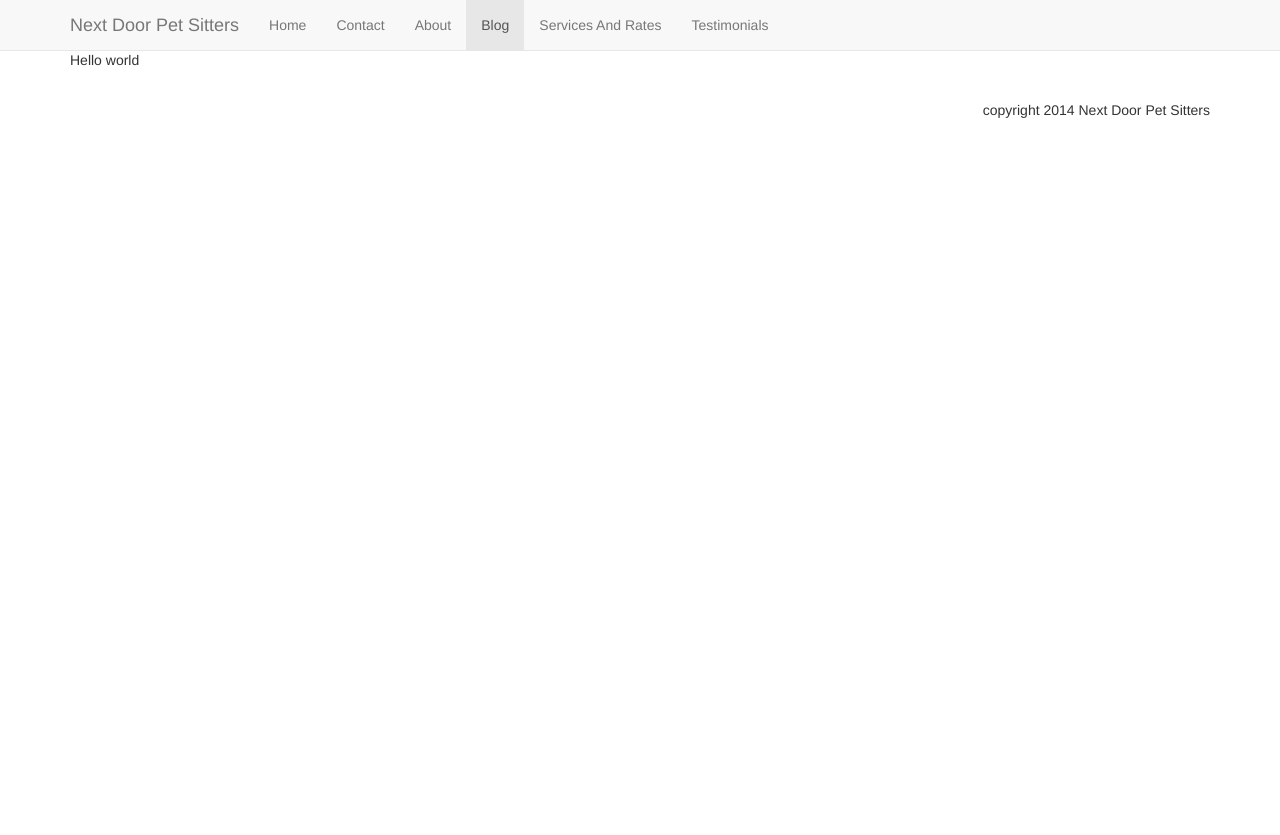
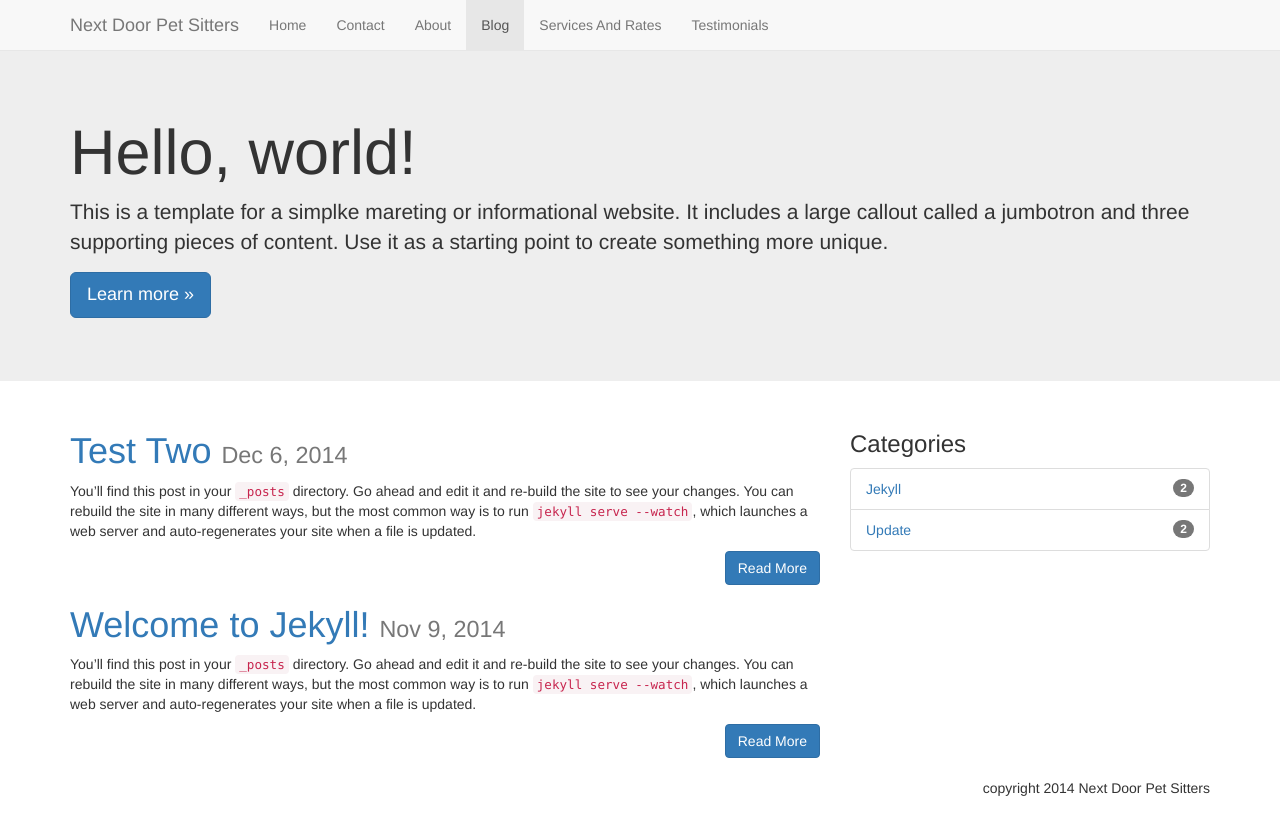
Before and after one commit to ndps/ndps.github.io, a Jekyll site: the page built from blog/index.html, in a window 1280 px wide. Shown: the top 835 px of the page. Built offline with Jekyll 4.4.1, drawn with Linux system fonts in a browser that asks for light colours; nearby versions of some CDN libraries.

Commit message:
master: add code for the blog

```diff
--- /dev/null
+++ b/_includes/blog_sidebar.html
@@ -0,0 +1,24 @@
+<div class="widget categories">
+  <div class="title">
+    <h3>Categories</h3>
+  </div>
+  <div class="widget_content">
+    <ul class="list-group">
+      {% assign tags_list = site.categories %}
+        {% if tags_list.first[0] == null %}
+          {% for tag in tags_list %}
+            <li class="list-group-item">
+              <a href="#{{ tag }}">{{ tag | capitalize }}</a><span class="badge">{{ site.tags[tag].size }}</span>
+            </li>
+          {% endfor %}
+        {% else %}
+          {% for tag in tags_list %}
+            <li class="list-group-item">
+              <a href="#{{ tag[0] }}">{{ tag[0] | capitalize }}</a><span class="badge">{{ tag[1].size }}</span>
+            </li>
+          {% endfor %}
+        {% endif %}
+      {% assign tags_list = nil %}
+    </ul>
+  </div>
+</div>
--- /dev/null
+++ b/_includes/fancy_title.html
@@ -0,0 +1,7 @@
+<div class="jumbotron fancy_title">
+  <div class="container">
+    <h1>Hello, world!</h1>
+    <p>This is a template for a simplke mareting or informational website. It includes a large callout called a jumbotron and three supporting pieces of content. Use it as a starting point to create something more unique.</p>
+    <p><a class="btn btn-primary btn-lg" href="#" role="button">Learn more »</a></p>
+  </div>
+</div>
--- /dev/null
+++ b/_layouts/blog.html
@@ -0,0 +1,27 @@
+---
+layout: blog
+---
+<!DOCTYPE html>
+<html>
+
+  {% include head.html %}
+
+  <body class="blog">
+    {% include header.html %}
+    {% include fancy_title.html %}
+    <div class="container">
+        <div class="row">
+          <div class="col-lg-8">
+            {{ content }}
+          </div>
+          <div class="col-lg-4">
+            {% include blog_sidebar.html %}
+          </div>
+        </div>
+    </div>
+
+    {% include footer.html %}
+
+  </body>
+
+</html>
--- /dev/null
+++ b/_posts/2014-12-06-test-two.markdown
@@ -0,0 +1,25 @@
+---
+layout: post
+title:  "Test Two"
+date:   2014-12-06 07:13:00
+categories: jekyll update
+---
+You’ll find this post in your `_posts` directory. Go ahead and edit it and re-build the site to see your changes. You can rebuild the site in many different ways, but the most common way is to run `jekyll serve --watch`, which launches a web server and auto-regenerates your site when a file is updated.
+
+To add new posts, simply add a file in the `_posts` directory that follows the convention `YYYY-MM-DD-name-of-post.ext` and includes the necessary front matter. Take a look at the source for this post to get an idea about how it works.
+
+Jekyll also offers powerful support for code snippets:
+
+{% highlight ruby %}
+def print_hi(name)
+  puts "Hi, #{name}"
+end
+print_hi('Tom')
+#=> prints 'Hi, Tom' to STDOUT.
+{% endhighlight %}
+
+Check out the [Jekyll docs][jekyll] for more info on how to get the most out of Jekyll. File all bugs/feature requests at [Jekyll’s GitHub repo][jekyll-gh]. If you have questions, you can ask them on [Jekyll’s dedicated Help repository][jekyll-help].
+
+[jekyll]:      http://jekyllrb.com
+[jekyll-gh]:   https://github.com/jekyll/jekyll
+[jekyll-help]: https://github.com/jekyll/jekyll-help
--- /dev/null
+++ b/blog/index.html
@@ -0,0 +1,21 @@
+---
+layout: blog
+title: Blog
+permalink: /blog/
+page_order: 3
+---
+<div class="blog">
+  <section class="post-list">
+    {% for post in site.posts %}
+      <article>
+        <h1><a class="post-link" href="{{ post.url | prepend: site.baseurl }}">{{ post.title }}</a> <small>{{ post.date | date: "%b %-d, %Y" }}</small></h1>
+        <div class="excerpt">
+          {{ post.excerpt }}
+        </div>
+        <div class="clearfix">
+          <a class="btn btn-primary pull-right">Read More</a>
+        </div>
+      </article>
+    {% endfor %}
+  </section>
+</div>
--- a/css/main.scss
+++ b/css/main.scss
@@ -20,7 +20,45 @@
 
 // Import partials from `sass_dir` (defaults to `_sass`)
 @import
-    "../bower_components/bootstrap-sass-official/assets/stylesheets/bootstrap"
+  "../bower_components/bootstrap-sass-official/assets/stylesheets/bootstrap/variables",
+  "../bower_components/bootstrap-sass-official/assets/stylesheets/bootstrap/mixins",
+  "../bower_components/bootstrap-sass-official/assets/stylesheets/bootstrap/normalize",
+  "../bower_components/bootstrap-sass-official/assets/stylesheets/bootstrap/print",
+  "../bower_components/bootstrap-sass-official/assets/stylesheets/bootstrap/glyphicons",
+  "../bower_components/bootstrap-sass-official/assets/stylesheets/bootstrap/scaffolding",
+  "../bower_components/bootstrap-sass-official/assets/stylesheets/bootstrap/type",
+  "../bower_components/bootstrap-sass-official/assets/stylesheets/bootstrap/code",
+  "../bower_components/bootstrap-sass-official/assets/stylesheets/bootstrap/grid",
+  "../bower_components/bootstrap-sass-official/assets/stylesheets/bootstrap/tables",
+  "../bower_components/bootstrap-sass-official/assets/stylesheets/bootstrap/forms",
+  "../bower_components/bootstrap-sass-official/assets/stylesheets/bootstrap/buttons",
+  "../bower_components/bootstrap-sass-official/assets/stylesheets/bootstrap/component-animations",
+  "../bower_components/bootstrap-sass-official/assets/stylesheets/bootstrap/dropdowns",
+  "../bower_components/bootstrap-sass-official/assets/stylesheets/bootstrap/button-groups",
+  "../bower_components/bootstrap-sass-official/assets/stylesheets/bootstrap/input-groups",
+  "../bower_components/bootstrap-sass-official/assets/stylesheets/bootstrap/navs",
+  "../bower_components/bootstrap-sass-official/assets/stylesheets/bootstrap/navbar",
+  "../bower_components/bootstrap-sass-official/assets/stylesheets/bootstrap/breadcrumbs",
+  "../bower_components/bootstrap-sass-official/assets/stylesheets/bootstrap/pagination",
+  "../bower_components/bootstrap-sass-official/assets/stylesheets/bootstrap/pager",
+  "../bower_components/bootstrap-sass-official/assets/stylesheets/bootstrap/labels",
+  "../bower_components/bootstrap-sass-official/assets/stylesheets/bootstrap/badges",
+  "../bower_components/bootstrap-sass-official/assets/stylesheets/bootstrap/jumbotron",
+  "../bower_components/bootstrap-sass-official/assets/stylesheets/bootstrap/thumbnails",
+  "../bower_components/bootstrap-sass-official/assets/stylesheets/bootstrap/alerts",
+  "../bower_components/bootstrap-sass-official/assets/stylesheets/bootstrap/progress-bars",
+  "../bower_components/bootstrap-sass-official/assets/stylesheets/bootstrap/media",
+  "../bower_components/bootstrap-sass-official/assets/stylesheets/bootstrap/list-group",
+  "../bower_components/bootstrap-sass-official/assets/stylesheets/bootstrap/panels",
+  "../bower_components/bootstrap-sass-official/assets/stylesheets/bootstrap/responsive-embed",
+  "../bower_components/bootstrap-sass-official/assets/stylesheets/bootstrap/wells",
+  "../bower_components/bootstrap-sass-official/assets/stylesheets/bootstrap/close",
+  "../bower_components/bootstrap-sass-official/assets/stylesheets/bootstrap/modals",
+  "../bower_components/bootstrap-sass-official/assets/stylesheets/bootstrap/tooltip",
+  "../bower_components/bootstrap-sass-official/assets/stylesheets/bootstrap/popovers",
+  "../bower_components/bootstrap-sass-official/assets/stylesheets/bootstrap/carousel",
+  "../bower_components/bootstrap-sass-official/assets/stylesheets/bootstrap/utilities",
+  "../bower_components/bootstrap-sass-official/assets/stylesheets/bootstrap/responsive-utilities"
 ;
 body {
   padding-top: 50px;
```
Also changed, not shown: blog/index.md (deleted, +0 -7 lines), contact/index.md (+1 -0 lines), index.html (+1 -17 lines).
